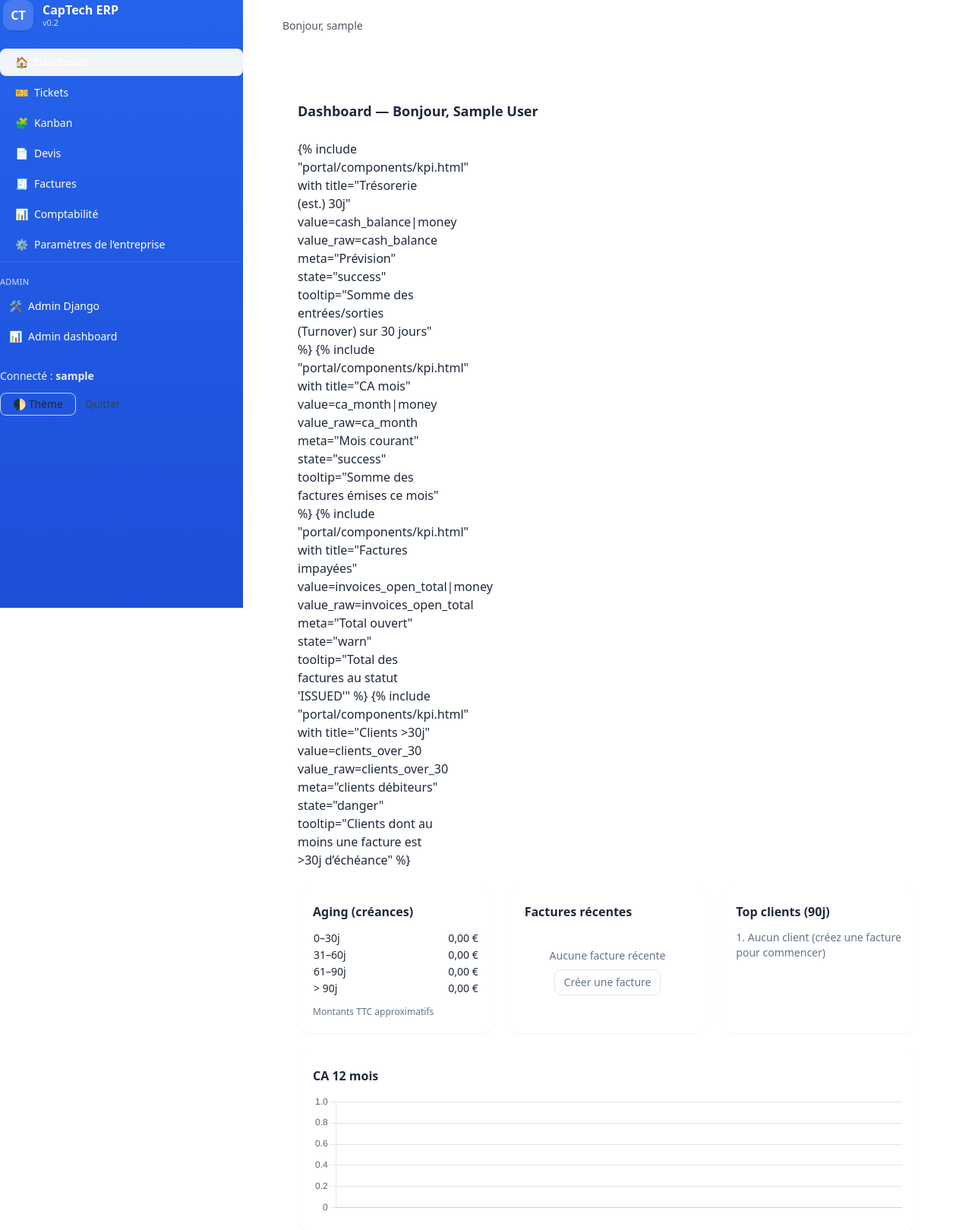
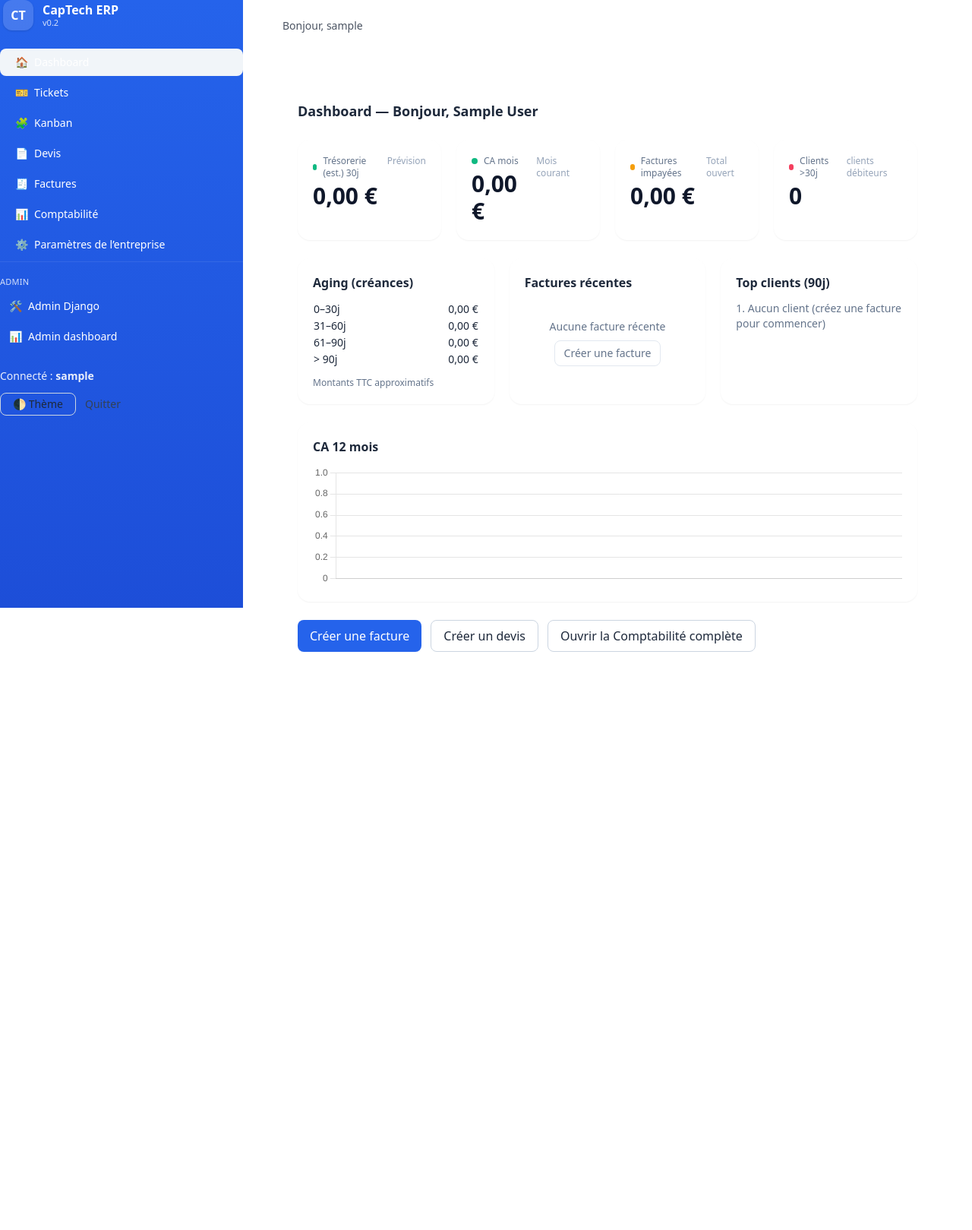
Before and after one commit to CapTech85/captech-erp, a Django app: page / in a window 1280 px wide. Shown: the top 1619 px of the page at 76% size. After the commit the page ends 858 px from the top, so only its background shows below. Run offline with Django 5.2, Linux system fonts and the light colour scheme; the visitor is signed in with stand-in values (Sample User, id 1); data that the repository does not hold is empty; style sheets or scripts are compiled from the project's sources; some libraries are stand-ins or nearby versions.

```diff
--- a/assets/components.css
+++ b/assets/components.css
@@ -42,3 +42,8 @@
 /* Titre de page */
 .page-title{ @apply text-xl font-semibold; color:var(--text); }
 .muted{ color:var(--muted); }
+
+/* optional: ensure skeleton overlay sits above content */
+.skeleton-placeholder { transition: opacity .25s ease; }
+/* hide when removed by JS (but JS currently sets display none) */
+.content-fade { will-change: opacity, transform; }
--- a/portal/templates/portal/components/kpi.html
+++ b/portal/templates/portal/components/kpi.html
@@ -1,13 +1,4 @@
-{# portal/templates/portal/components/kpi.html #}
-{# Props:
-   - title
-   - value (formaté, ex "12 345,67 €")
-   - value_raw (nombre, ex 12345.67)
-   - meta (option)
-   - delta (option)
-   - state: success|warn|danger (option)
-   - tooltip (option)
-#}
+
 <div class="relative bg-white rounded-2xl shadow-sm p-5 overflow-hidden" {% if tooltip %}title="{{ tooltip }}"{% endif %}>
   {# Skeleton placeholder (visible until js removes .skeleton-hidden) #}
   <div class="absolute inset-0 bg-white/90 flex items-center justify-center z-10 skeleton-placeholder">
--- a/portal/templates/portal/dashboard.html
+++ b/portal/templates/portal/dashboard.html
@@ -11,37 +11,14 @@
   <!-- KPIs -->
 <div id="dashboard-kpis" class="grid grid-cols-1 md:grid-cols-2 lg:grid-cols-4 gap-5">
 
-  {% include "portal/components/kpi.html" with
-      title="Trésorerie (est.) 30j"
-      value=cash_balance|money
-      value_raw=cash_balance
-      meta="Prévision"
-      state="success"
-      tooltip="Somme des entrées/sorties (Turnover) sur 30 jours" %}
+{% with title="Trésorerie (est.) 30j" value=cash_balance|money value_raw=cash_balance meta="Prévision" state="success" tooltip="Somme des entrées/sorties (Turnover) sur 30 jours" %}{% include "portal/components/kpi.html" %}{% endwith %}
 
-  {% include "portal/components/kpi.html" with
-      title="CA mois"
-      value=ca_month|money
-      value_raw=ca_month
-      meta="Mois courant"
-      state="success"
-      tooltip="Somme des factures émises ce mois" %}
+{% with title="CA mois" value=ca_month|money value_raw=ca_month meta="Mois courant" state="success" tooltip="Somme des factures émises ce mois" %}{% include "portal/components/kpi.html" %}{% endwith %}
 
-  {% include "portal/components/kpi.html" with
-      title="Factures impayées"
-      value=invoices_open_total|money
-      value_raw=invoices_open_total
-      meta="Total ouvert"
-      state="warn"
-      tooltip="Total des factures au statut 'ISSUED'" %}
+{% with title="Factures impayées" value=invoices_open_total|money value_raw=invoices_open_total meta="Total ouvert" state="warn" tooltip="Total des factures au statut 'ISSUED'" %}{% include "portal/components/kpi.html" %}{% endwith %}
 
-  {% include "portal/components/kpi.html" with
-      title="Clients >30j"
-      value=clients_over_30
-      value_raw=clients_over_30
-      meta="clients débiteurs"
-      state="danger"
-      tooltip="Clients dont au moins une facture est >30j d’échéance" %}
+{% with title="Clients >30j" value=clients_over_30 value_raw=clients_over_30 meta="clients débiteurs" state="danger" tooltip="Clients dont au moins une facture est >30j d’échéance" %}{% include "portal/components/kpi.html" %}{% endwith %}
+
 </div>
 
 
```
